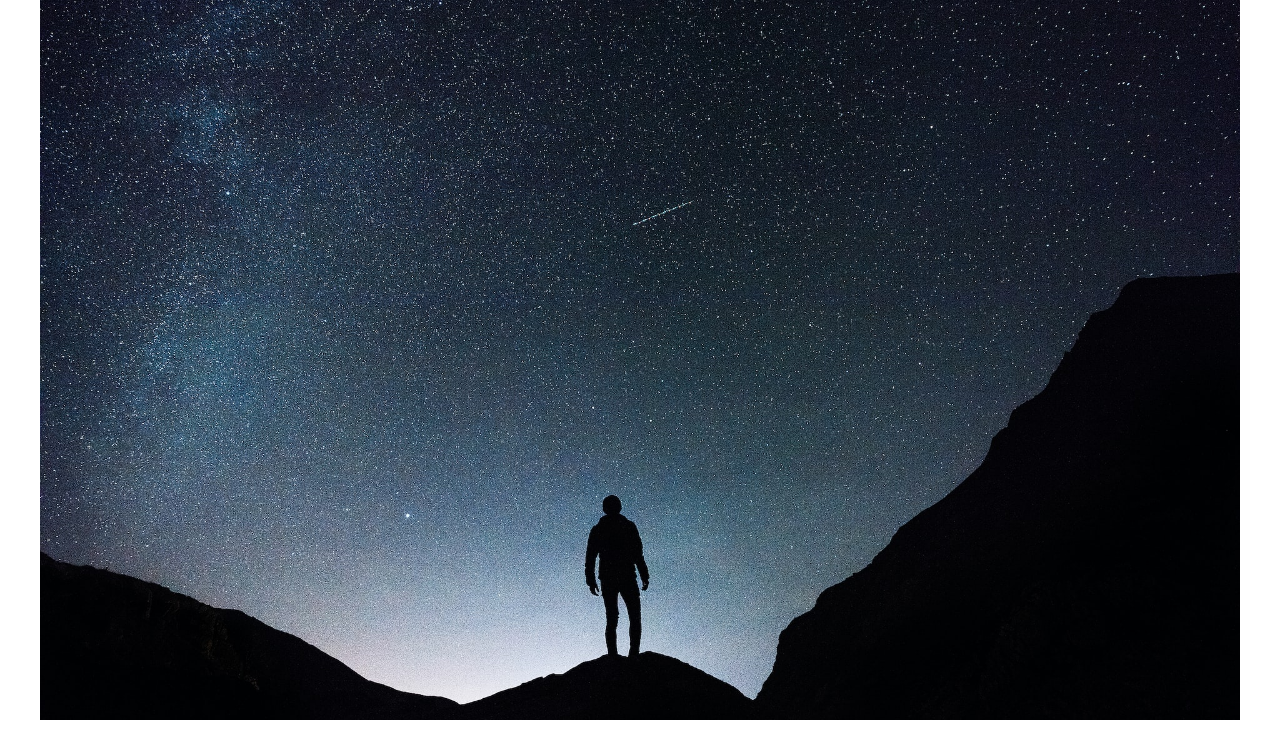
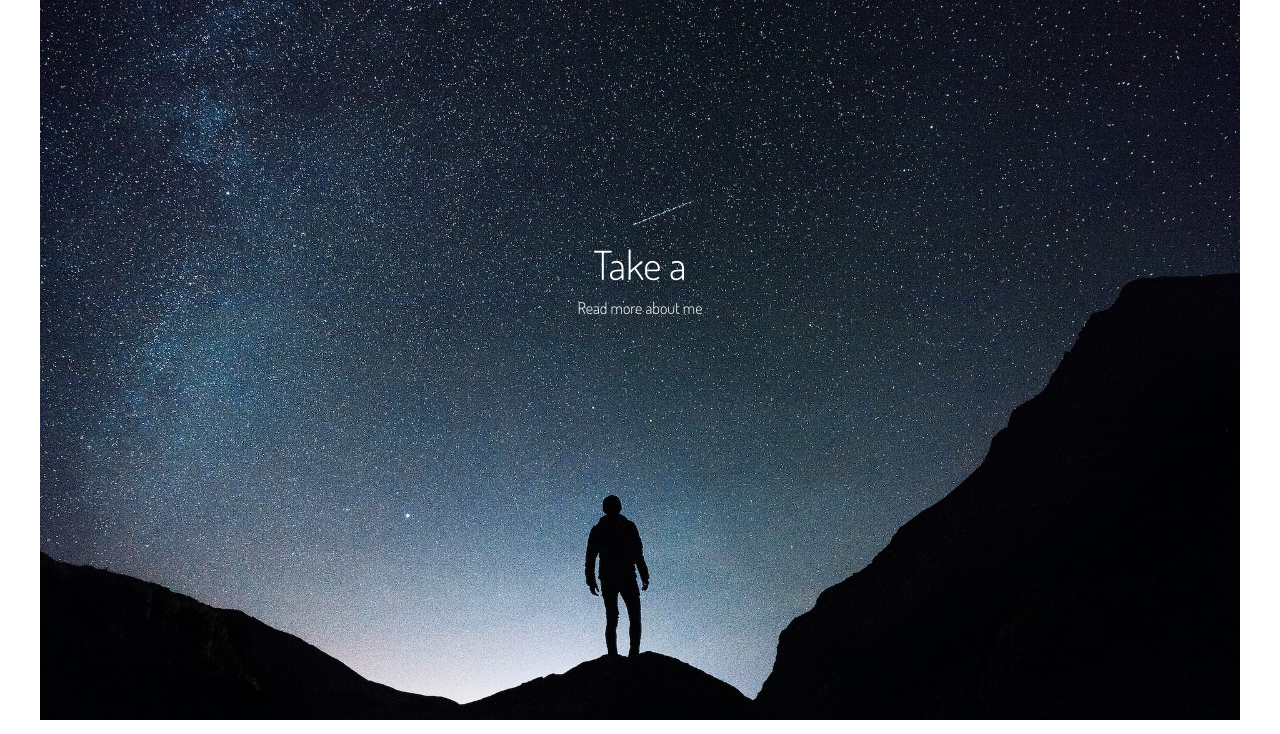
Before and after one commit to tmarkec/take_a_hike, a Django app: page / in a window 1280 px wide. Shown: the part 66-800 px from the top of the page. Run offline with Django 3.2, Linux system fonts and the light colour scheme.

Commit message:
add java script for hero text

```diff
--- a/static/css/style.css
+++ b/static/css/style.css
@@ -23,11 +23,24 @@
     color: white;
     --bs-nav--link-color:white;
 }
+.hero {
+    display: flex;
+}
 /* hero image */
 .hero-img{
+
     background-image: url('../images/hero_img.jpg');
     background-position: center center;
     background-size: cover;
     height: 90vh;
     width: 100%;
 }
+/* hero text */
+.hero-text {
+    margin-top: 20%;
+    display: flex;
+    flex-direction: column;
+    align-items: center;
+    justify-content: center;
+    color: white;
+}
--- /dev/null
+++ b/static/js/script.js
@@ -0,0 +1,65 @@
+class TypeWriter {
+    constructor(txtElement, words, wait = 3000) {
+      this.txtElement = txtElement;
+      this.words = words;
+      this.txt = '';
+      this.wordIndex = 0;
+      this.wait = parseInt(wait, 10);
+      this.type();
+      this.isDeleting = false;
+    }
+
+    type() {
+      // Current index of word
+      const current = this.wordIndex % this.words.length;
+      // Get full text of current word
+      const fullTxt = this.words[current];
+
+      // Check if deleting
+      if (this.isDeleting) {
+        // Remove char
+        this.txt = fullTxt.substring(0, this.txt.length - 1);
+      } else {
+        // Add char
+        this.txt = fullTxt.substring(0, this.txt.length + 1);
+      }
+
+      // Insert txt into element
+      this.txtElement.innerHTML = `<span class="txt">${this.txt}</span>`;
+
+      // Initial Type Speed
+      let typeSpeed = 300;
+
+      if (this.isDeleting) {
+        typeSpeed /= 2;
+      }
+
+      // If word is complete
+      if (!this.isDeleting && this.txt === fullTxt) {
+        // Make pause at end
+        typeSpeed = this.wait;
+        // Set delete to true
+        this.isDeleting = true;
+      } else if (this.isDeleting && this.txt === '') {
+        this.isDeleting = false;
+        // Move to next word
+        this.wordIndex++;
+        // Pause before start typing
+        typeSpeed = 500;
+      }
+
+      setTimeout(() => this.type(), typeSpeed);
+    }
+  }
+
+  // Init On DOM Load
+  document.addEventListener('DOMContentLoaded', init);
+
+  // Init App
+  function init() {
+    const txtElement = document.querySelector('.move-txt');
+    const words = JSON.parse(txtElement.getAttribute('data-words'));
+    const wait = txtElement.getAttribute('data-wait');
+    // Init TypeWriter
+    new TypeWriter(txtElement, words, wait);
+  }
--- a/templates/index.html
+++ b/templates/index.html
@@ -38,9 +38,12 @@
     </header>
     <section class="hero contain">
         <div class="hero-img">
-
+            <div class="hero-text">
+            <h1 class="moving text"> T<span class="move-txt" data-wait="2000" data-words='["ake a hike..."]'></span></h1>
+            <p>Read more about me</p>
+            </div>
         </div>
     </section>
-
+<script src="../static/js/script.js"></script>
 </body>
 </html>
```
